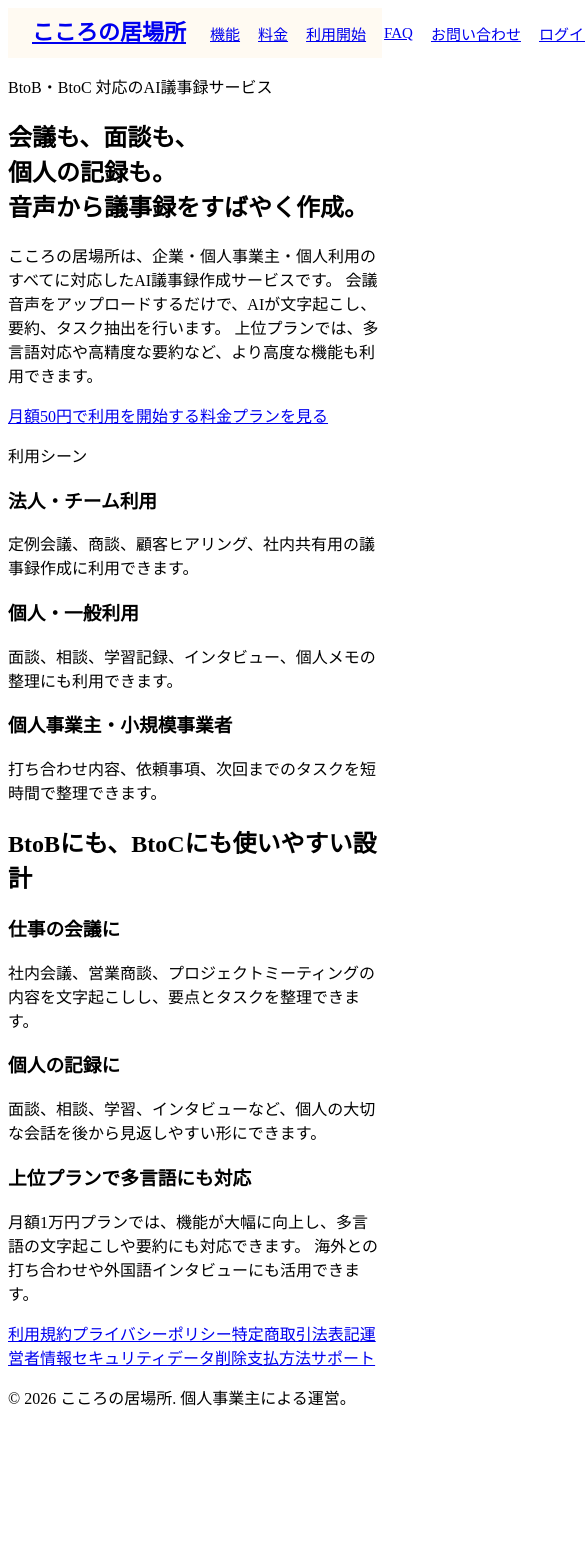
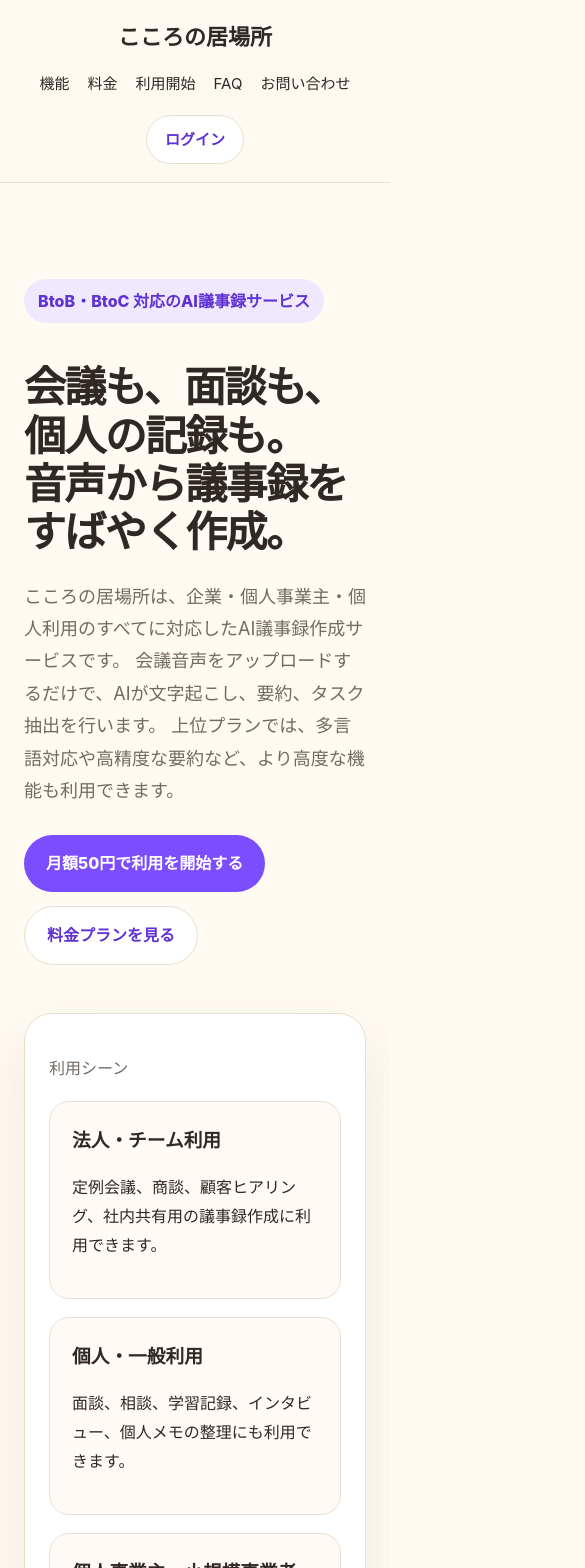
Before and after one commit to Yuki-ux-jpg-png/ai_gijiroku, a Next.js app: page / in a window 390 px wide. Shown: the top 1568 px of the page, 585 px wide, since content can reach past the window. Before the commit the page ends 1425 px from the top, so only its background shows below. Built offline with nearby package versions, Linux system fonts and the light colour scheme.

Commit message:
Update globals.css

```diff
--- a/app/globals.css
+++ b/app/globals.css
@@ -1,3 +1,32 @@
+:root {
+  --bg: #fffaf2;
+  --card: #ffffff;
+  --text: #2f2925;
+  --muted: #746a63;
+  --line: #eadfce;
+  --accent: #7c4dff;
+  --accent-dark: #5f32d6;
+}
+
+* {
+  box-sizing: border-box;
+}
+
+html,
+body {
+  margin: 0;
+  padding: 0;
+  background: var(--bg);
+  color: var(--text);
+  font-family: -apple-system, BlinkMacSystemFont, "Segoe UI", sans-serif;
+  line-height: 1.8;
+}
+
+a {
+  color: inherit;
+  text-decoration: none;
+}
+
 .header {
   background: rgba(255, 250, 242, 0.96);
   border-bottom: 1px solid var(--line);
@@ -6,19 +35,16 @@
 .header-inner {
   max-width: 1120px;
   margin: 0 auto;
-  padding: 14px 24px;
+  padding: 18px 24px;
   display: flex;
+  justify-content: space-between;
   align-items: center;
-  justify-content: space-between;
   gap: 24px;
 }
 
 .logo {
-  display: inline-flex;
-  align-items: center;
-  font-weight: 800;
   font-size: 22px;
-  line-height: 1;
+  font-weight: 900;
   white-space: nowrap;
 }
 
@@ -30,6 +56,217 @@
   white-space: nowrap;
 }
 
-.header-login {
+.login-link {
   padding: 10px 18px;
+  border-radius: 999px;
+  border: 1px solid var(--line);
+  color: var(--accent-dark);
+  font-weight: 800;
+  background: #ffffff;
 }
+
+.container {
+  max-width: 1120px;
+  margin: 0 auto;
+  padding: 0 24px;
+}
+
+.hero {
+  padding: 80px 0;
+}
+
+.hero-grid {
+  display: grid;
+  grid-template-columns: 1fr 0.9fr;
+  gap: 48px;
+  align-items: center;
+}
+
+.grid {
+  display: grid;
+  grid-template-columns: 1fr 1fr;
+  gap: 28px;
+}
+
+.section {
+  padding: 64px 0;
+}
+
+.h1,
+h1 {
+  font-size: clamp(42px, 6vw, 76px);
+  line-height: 1.15;
+  margin: 24px 0;
+  letter-spacing: -0.04em;
+}
+
+h2 {
+  font-size: 32px;
+  margin: 0 0 20px;
+}
+
+h3 {
+  margin: 0 0 10px;
+}
+
+.lead {
+  font-size: 18px;
+  color: var(--muted);
+}
+
+.muted {
+  color: var(--muted);
+}
+
+.small {
+  font-size: 13px;
+}
+
+.badge {
+  display: inline-block;
+  padding: 8px 14px;
+  border-radius: 999px;
+  background: #efe8ff;
+  color: var(--accent-dark);
+  font-weight: 800;
+}
+
+.card {
+  background: var(--card);
+  border: 1px solid var(--line);
+  border-radius: 28px;
+  padding: 32px;
+  box-shadow: 0 24px 60px rgba(57, 42, 25, 0.08);
+}
+
+.cards {
+  align-items: stretch;
+  margin-top: 28px;
+}
+
+.mini,
+.mini-card {
+  background: #fffaf5;
+  border: 1px solid var(--line);
+  border-radius: 20px;
+  padding: 22px;
+  margin-top: 18px;
+}
+
+.actions {
+  display: flex;
+  gap: 14px;
+  flex-wrap: wrap;
+  margin-top: 28px;
+}
+
+.btn {
+  display: inline-flex;
+  align-items: center;
+  justify-content: center;
+  padding: 14px 22px;
+  border-radius: 999px;
+  background: var(--accent);
+  color: #ffffff;
+  font-weight: 800;
+  border: none;
+  cursor: pointer;
+}
+
+.btn.secondary {
+  background: #ffffff;
+  color: var(--accent-dark);
+  border: 1px solid var(--line);
+}
+
+.price {
+  font-size: 46px;
+  font-weight: 900;
+  margin: 12px 0;
+}
+
+.form {
+  display: grid;
+  gap: 18px;
+}
+
+input,
+textarea,
+select {
+  width: 100%;
+  padding: 14px;
+  border-radius: 14px;
+  border: 1px solid var(--line);
+  font: inherit;
+}
+
+textarea {
+  min-height: 140px;
+}
+
+.legal dl {
+  display: grid;
+  gap: 16px;
+}
+
+.legal dt {
+  font-weight: 800;
+}
+
+.legal dd {
+  margin: 0;
+  color: var(--muted);
+}
+
+.legal section {
+  margin-top: 28px;
+}
+
+.legal section p {
+  margin: 0;
+  color: var(--muted);
+}
+
+.footer {
+  border-top: 1px solid var(--line);
+  padding: 32px 24px;
+  color: var(--muted);
+}
+
+.footer-inner {
+  max-width: 1120px;
+  margin: 0 auto;
+}
+
+.footer-links {
+  display: flex;
+  gap: 14px;
+  flex-wrap: wrap;
+  margin-bottom: 16px;
+}
+
+@media (max-width: 900px) {
+  .hero-grid,
+  .grid {
+    grid-template-columns: 1fr;
+  }
+
+  .header-inner {
+    flex-direction: column;
+    gap: 12px;
+  }
+
+  .nav {
+    flex-wrap: wrap;
+    justify-content: center;
+    white-space: normal;
+  }
+
+  h1 {
+    font-size: 42px;
+  }
+
+  .card {
+    padding: 24px;
+  }
+}
```
